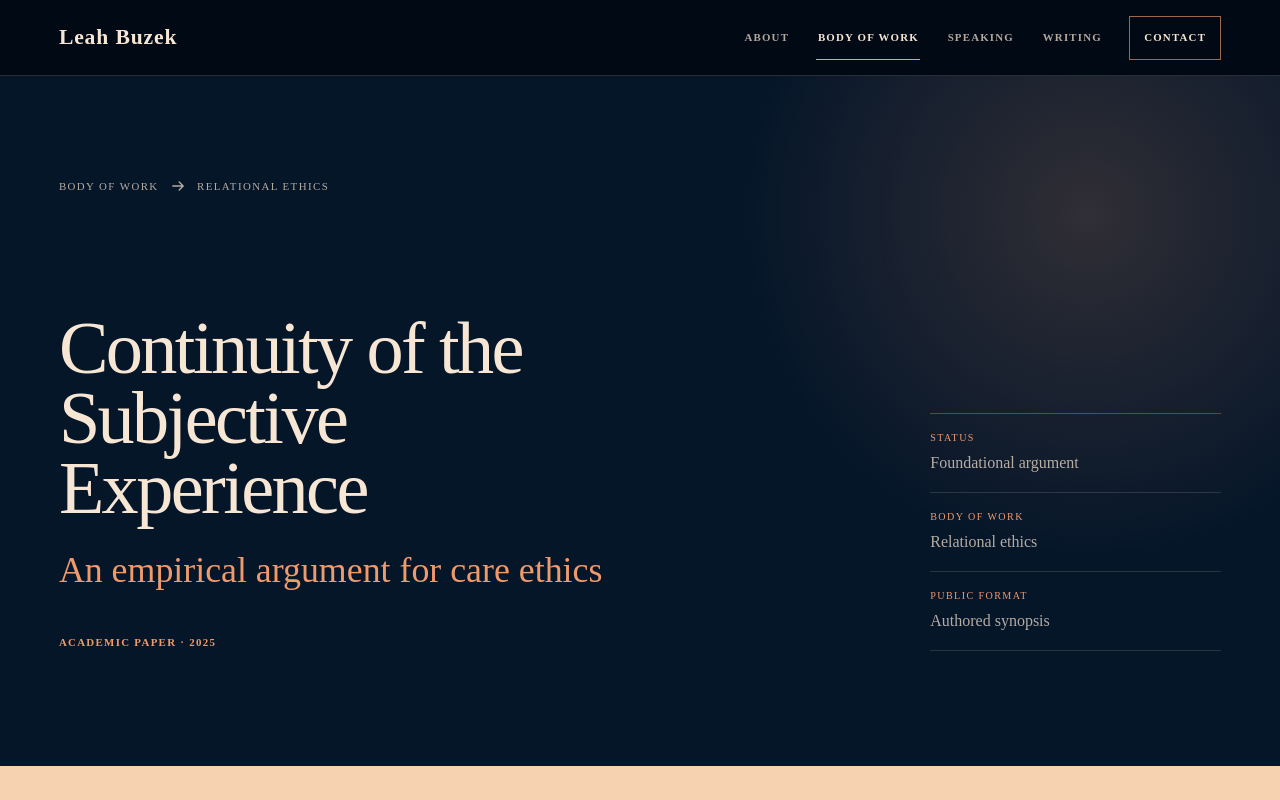
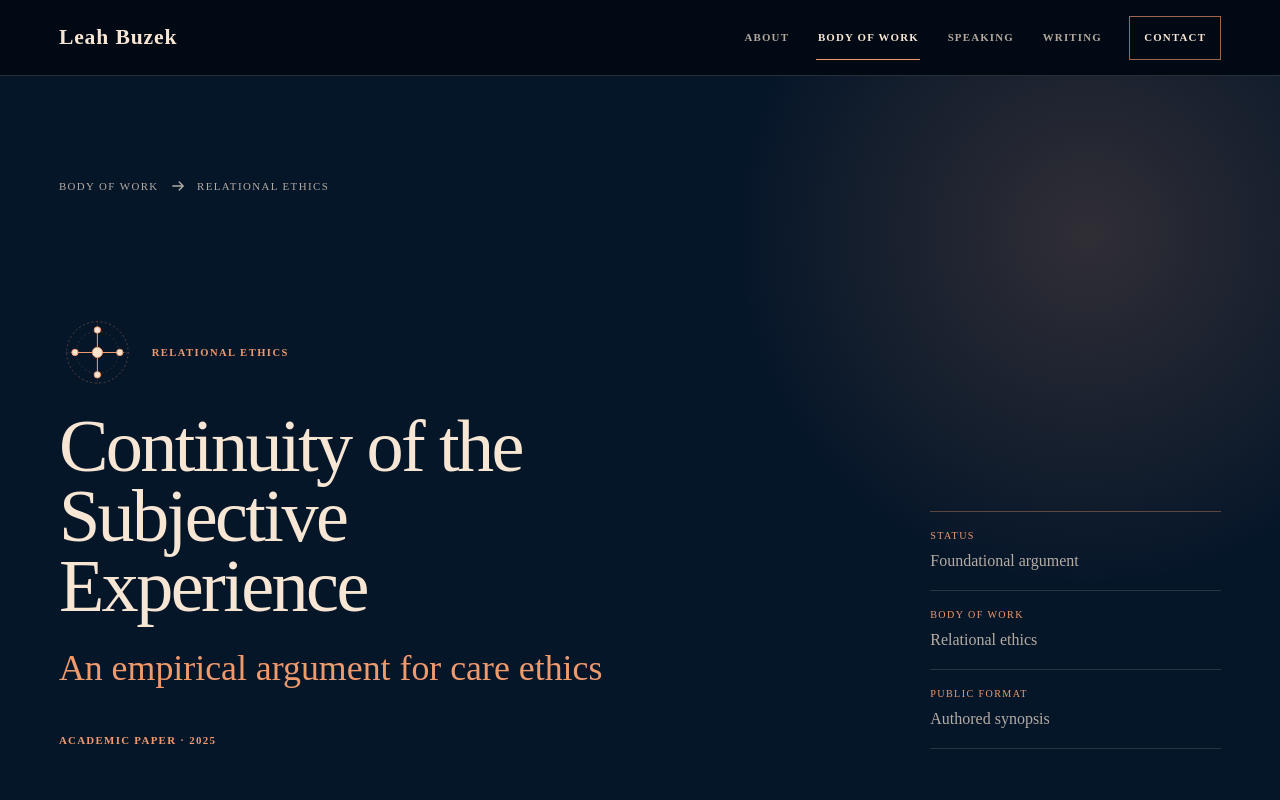
Before and after one commit to littlewild-hub/leahpersonalsite, a Next.js app: page /work/continuity-of-the-subjective-experience in a window 1280 px wide. Shown: the top 800 px of the page. Built offline with nearby package versions, Linux system fonts and the light colour scheme.

Commit message:
Add constellation emblems to work detail pages

```diff
--- a/app/work/[slug]/page.js
+++ b/app/work/[slug]/page.js
@@ -1,6 +1,7 @@
 import Link from 'next/link';
 import { notFound } from 'next/navigation';
 import { SiteFooter, SiteHeader } from '../../../components/SiteChrome';
+import { CategoryEmblem } from '../../../components/EditorialVisuals';
 import { ArrowRightIcon, ArrowUpRightIcon } from '../../../components/Icons';
 import { getConstellation, getWork, works } from '../../../data/catalog-extended';
 import { socialImage, twitterImage } from '../../../lib/site-metadata';
@@ -113,6 +114,10 @@ export default async function WorkPage({ params }) {
           </div>
           <div className="work-masthead__grid">
             <div>
+              <div className="work-masthead__visual-mark" aria-hidden="true">
+                <CategoryEmblem type={constellation.id} />
+                <span>{constellation.name}</span>
+              </div>
               <h1>{work.title}</h1>
               <p className="work-subtitle">{work.subtitle}</p>
               <p className="work-meta-line">{work.kind} · {work.year}</p>
```
